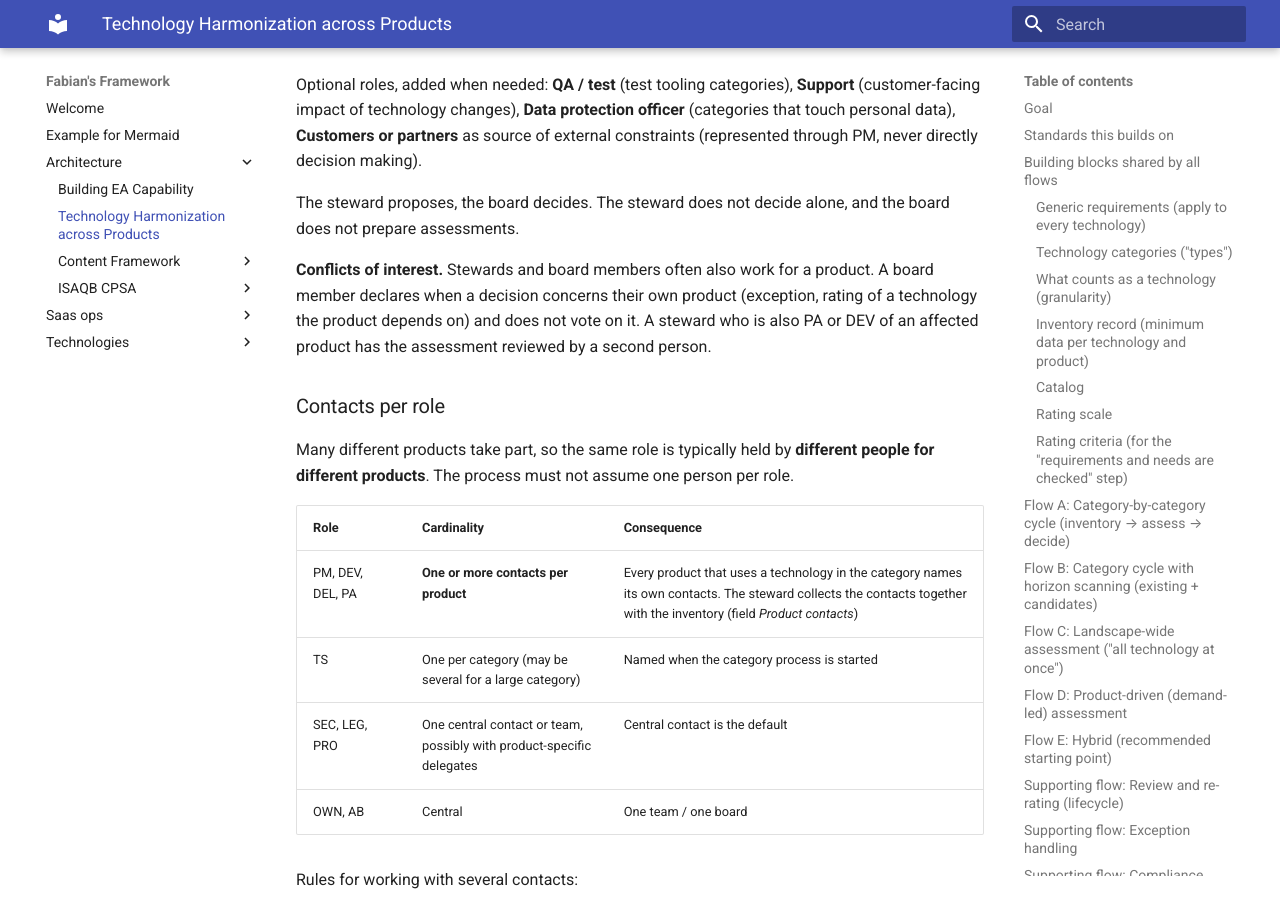
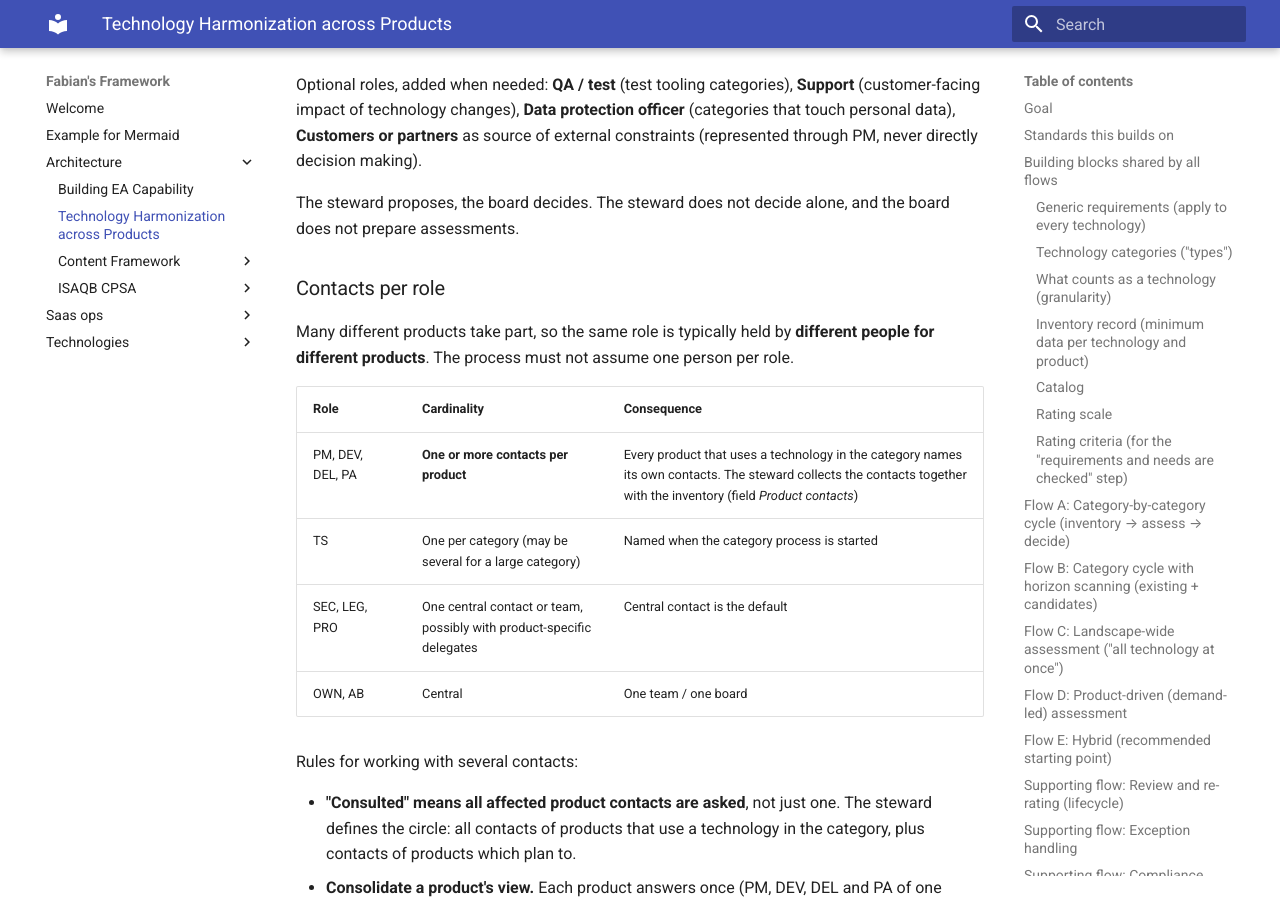
Before and after one commit to Kikkirej/framework, an MkDocs documentation site: the page built from docs/Architecture/technology-harmonization.md, in a window 1280 px wide and 900 px high, scrolled down 25806 px. Built offline with MkDocs 1.6.1 and Material for MkDocs 9.7.7, drawn with Linux system fonts in a browser that asks for light colours; part of the change alters nothing that is shown; some of the changed text lies outside the part shown.

Commit message:
📝 technology harmonization: drop conflict of interest rule, describe CycloneDX source
Co-Authored-By: Claude Opus 5.5 <noreply@anthropic.com>
Claude-Session: https://claude.ai/code/session_01GahJNn6iYsrGnBC7qMAnzw

```diff
--- a/docs/Architecture/technology-harmonization.md
+++ b/docs/Architecture/technology-harmonization.md
@@ -620,8 +620,6 @@ Optional roles, added when needed: **QA / test** (test tooling categories), **Su
 
 The steward proposes, the board decides. The steward does not decide alone, and the board does not prepare assessments.
 
-**Conflicts of interest.** Stewards and board members often also work for a product. A board member declares when a decision concerns their own product (exception, rating of a technology the product depends on) and does not vote on it. A steward who is also PA or DEV of an affected product has the assessment reviewed by a second person.
-
 ### Contacts per role
 
 Many different products take part, so the same role is typically held by **different people for different products**. The process must not assume one person per role.
@@ -689,4 +687,4 @@ Notes:
 10. arc42: [Section 10 – Quality Requirements](https://docs.arc42.org/section-10/)
 11. SPDX: [Handling licence information / SPDX licence identifiers](https://spdx.dev/learn/handling-license-info/)
 12. The Open Group: [TOGAF® Series Guide: Architecture Skills Framework](https://pubs.opengroup.org/togaf-standard/architecture-skills-framework/) (title only checked; the roles in this chapter are adapted to product organisations and not taken from it)
-13. OWASP CycloneDX: [CycloneDX Bill of Materials Standard](https://cyclonedx.org/) (named as an SBOM format only, not individually verified)
+13. OWASP CycloneDX: [CycloneDX Bill of Materials Standard](https://cyclonedx.org/) (SBOM format for the automated inventory and the generic-requirements check of libraries; content not verified, site not reachable when drafting)
```
